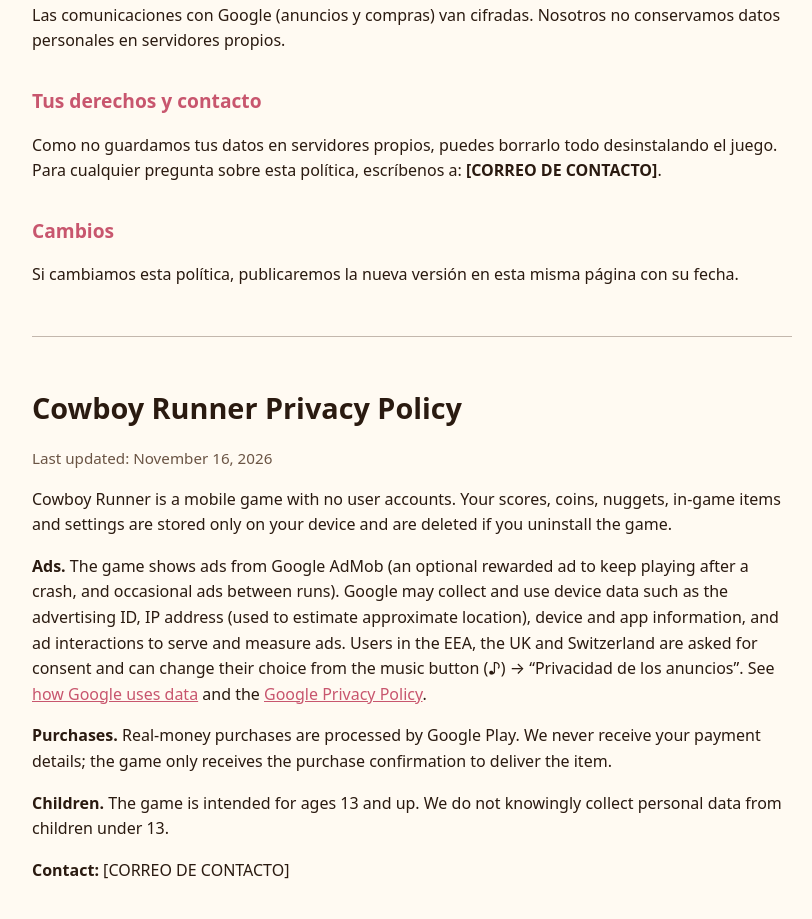
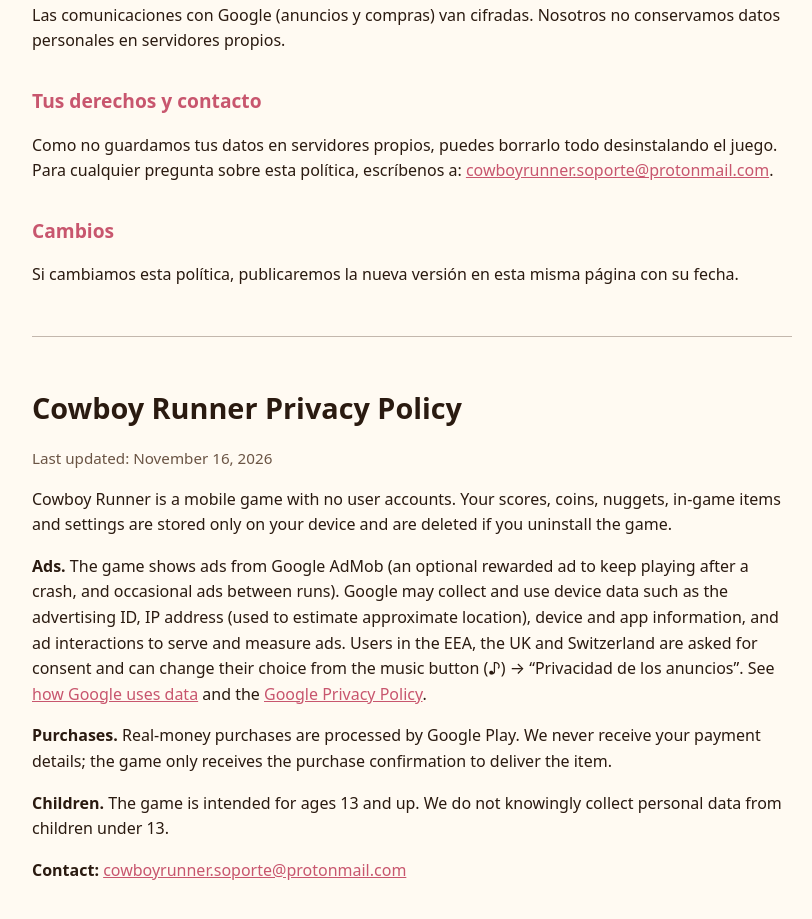
Before and after one commit to GerardPic/GerardPic.github.io, a plain HTML site: page privacidad.html in a window 1280 px wide. Shown: the part 1078-1997 px from the top of the page, without its empty margins (228-1040 px from the left). Drawn offline with Linux system fonts and the light colour scheme.

Commit message:
Correo de contacto en la política de privacidad
Co-Authored-By: Claude Opus 5.5 <noreply@anthropic.com>

```diff
--- a/privacidad.html
+++ b/privacidad.html
@@ -38,7 +38,7 @@
 <p>Las comunicaciones con Google (anuncios y compras) van cifradas. Nosotros no conservamos datos personales en servidores propios.</p>
 
 <h2>Tus derechos y contacto</h2>
-<p>Como no guardamos tus datos en servidores propios, puedes borrarlo todo desinstalando el juego. Para cualquier pregunta sobre esta política, escríbenos a: <strong>[CORREO DE CONTACTO]</strong>.</p>
+<p>Como no guardamos tus datos en servidores propios, puedes borrarlo todo desinstalando el juego. Para cualquier pregunta sobre esta política, escríbenos a: <a href="mailto:cowboyrunner.soporte@protonmail.com">cowboyrunner.soporte@protonmail.com</a>.</p>
 
 <h2>Cambios</h2>
 <p>Si cambiamos esta política, publicaremos la nueva versión en esta misma página con su fecha.</p>
@@ -51,7 +51,7 @@
 <p><strong>Ads.</strong> The game shows ads from Google AdMob (an optional rewarded ad to keep playing after a crash, and occasional ads between runs). Google may collect and use device data such as the advertising ID, IP address (used to estimate approximate location), device and app information, and ad interactions to serve and measure ads. Users in the EEA, the UK and Switzerland are asked for consent and can change their choice from the music button (♪) &rarr; “Privacidad de los anuncios”. See <a href="https://policies.google.com/technologies/partner-sites">how Google uses data</a> and the <a href="https://policies.google.com/privacy">Google Privacy Policy</a>.</p>
 <p><strong>Purchases.</strong> Real-money purchases are processed by Google Play. We never receive your payment details; the game only receives the purchase confirmation to deliver the item.</p>
 <p><strong>Children.</strong> The game is intended for ages 13 and up. We do not knowingly collect personal data from children under 13.</p>
-<p><strong>Contact:</strong> [CORREO DE CONTACTO]</p>
+<p><strong>Contact:</strong> <a href="mailto:cowboyrunner.soporte@protonmail.com">cowboyrunner.soporte@protonmail.com</a></p>
 </main>
 </body>
 </html>
```
